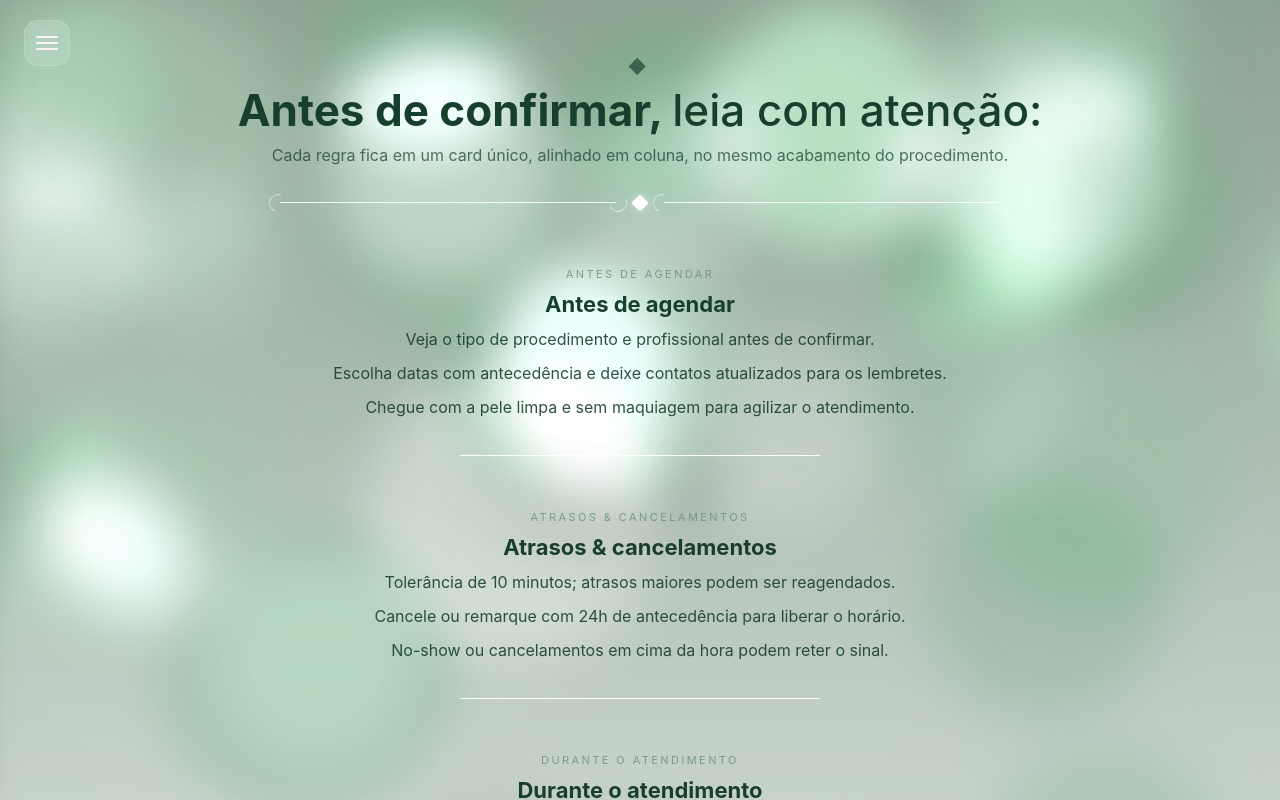
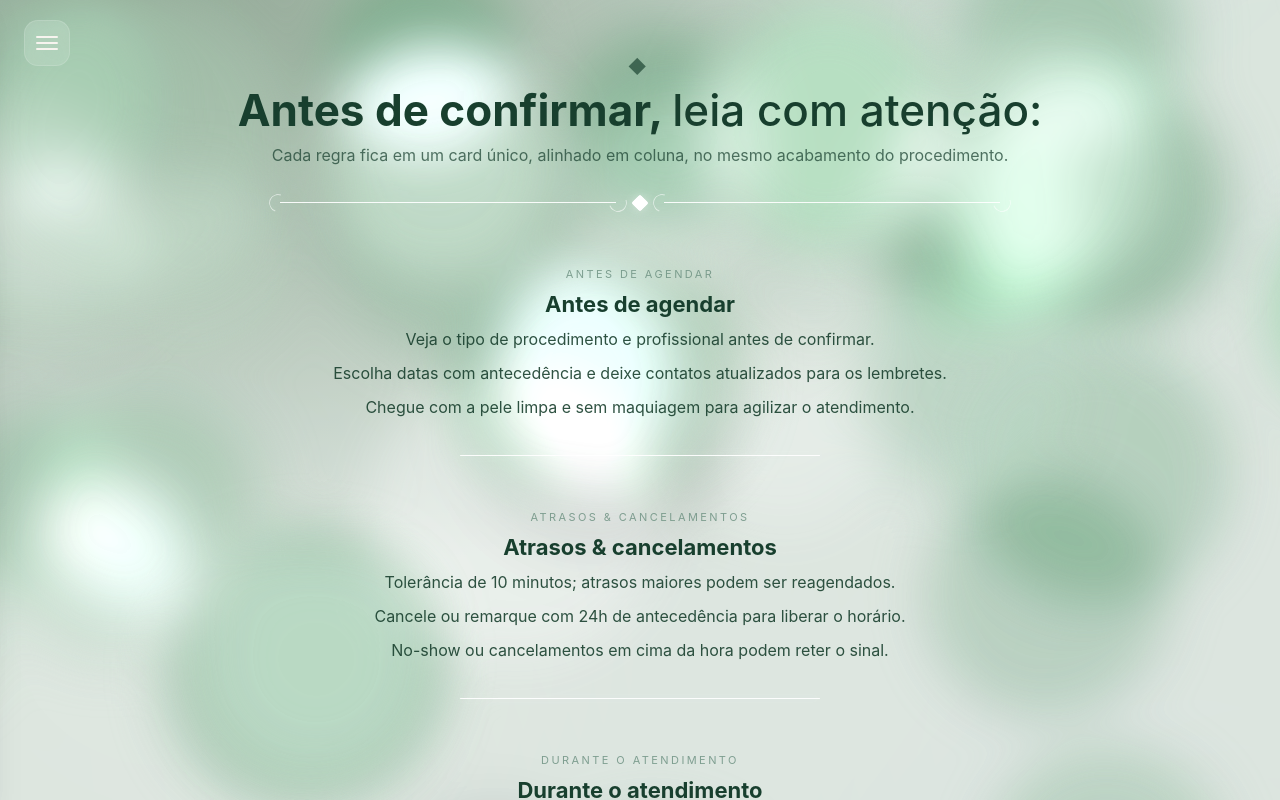
Before and after one commit to leoxavier3914-arch/rbagenda, a Next.js app: page /regras in a window 1280 px wide. Shown: the top 800 px of the page. Built offline with nearby package versions, Linux system fonts and the light colour scheme; no server answers.

Commit message:
Revert "Merge pull request #447 from leoxavier3914-arch/codex/edit-resize-function-for-lavalamp"
This reverts commit c47181915e6480fa038ca3299b76579814414b36, reversing
changes made to d06d441f39657b219f02f2d8a1e1d552ee718c65.

```diff
--- a/src/app/globals.css
+++ b/src/app/globals.css
@@ -202,15 +202,12 @@
     --lava-alpha-max: 0.85;
     color: var(--ink);
     text-rendering: optimizeLegibility;
-    background: linear-gradient(
-      180deg,
+    background: radial-gradient(
+      120% 120% at 10% 0%,
       var(--bg-top) 0%,
-      var(--bg-bottom) 100%
+      var(--bg-bottom) 62%
     );
-  }
-
-  body.client-fullscreen .brand-texture-overlay {
-    display: none;
+    background-attachment: fixed;
   }
 
   * {
--- a/src/components/ClientFullScreenLayout.module.css
+++ b/src/components/ClientFullScreenLayout.module.css
@@ -5,3 +5,7 @@
   display: flex;
   flex-direction: column;
 }
+
+:global(body.client-fullscreen .brand-texture-overlay) {
+  display: none;
+}
--- a/src/components/ClientFullScreenLayout.tsx
+++ b/src/components/ClientFullScreenLayout.tsx
@@ -14,7 +14,6 @@ const BODY_CLASS = "client-fullscreen";
 const DISABLE_PADDING_ROUTES = [
   "/agendamentos",
   "/procedimento",
-  "/meu-perfil",
 ];
 
 export default function ClientFullScreenLayout({
--- a/src/components/ClientMenu.module.css
+++ b/src/components/ClientMenu.module.css
@@ -7,7 +7,6 @@
   position: relative;
   overflow-x: hidden;
   color: inherit;
-  background: transparent;
 }
 
 .hamburger {
@@ -209,37 +208,22 @@
   min-height: 100vh;
   width: 100%;
   box-sizing: border-box;
-  padding: 0 0 56px;
+  padding: 0 24px 56px;
   color: inherit;
-  background: transparent;
-}
-
-.content:not(.contentNoPadding) {
-  background: transparent;
 }
 
 .contentInner {
   margin: 0 auto;
   width: min(100%, 1120px);
-  padding-inline: clamp(16px, 4vw, 32px);
 }
 
 .contentNoPadding {
   padding: 0 !important;
-  background: transparent;
-  width: 100% !important;
-}
-
-.contentNoPadding .contentInner {
-  margin: 0;
-  width: 100% !important;
-  max-width: none !important;
-  padding-inline: 0 !important;
 }
 
 @media (max-width: 600px) {
-  .content:not(.contentNoPadding) .contentInner {
-    padding-inline: clamp(12px, 6vw, 18px);
+  .content {
+    padding-inline: 12px;
   }
 }
 
@@ -254,17 +238,16 @@
   }
 
   .content {
-    padding: 0 0 72px;
+    padding: 0 48px 72px;
   }
 
-  .content:not(.contentNoPadding) .contentInner {
-    padding-inline: clamp(32px, 5vw, 72px);
+  .contentInner {
     width: min(100%, 1180px);
   }
 }
 
 @media (min-width: 1280px) {
-  .content:not(.contentNoPadding) .contentInner {
+  .contentInner {
     width: min(100%, 1240px);
   }
 }
--- a/src/components/LavaLampProvider.tsx
+++ b/src/components/LavaLampProvider.tsx
@@ -154,22 +154,11 @@ export function LavaLampProvider({ children }: LavaLampProviderProps) {
       };
 
       const resize = () => {
-        // mede o contêiner pai (.lamp), não apenas o canvas
-        const parent = canvas.parentElement as HTMLElement | null;
-        const rect = parent
-          ? parent.getBoundingClientRect()
-          : canvas.getBoundingClientRect();
-
-        const displayWidth = rect.width;
-        const displayHeight = rect.height;
-
-        state.width = Math.ceil(displayWidth * devicePixelRatio);
-        state.height = Math.ceil(displayHeight * devicePixelRatio);
-
+        const rect = canvas.getBoundingClientRect();
+        state.width = Math.ceil(rect.width * devicePixelRatio);
+        state.height = Math.ceil(rect.height * devicePixelRatio);
         canvas.width = state.width;
         canvas.height = state.height;
-
-        // força o canvas a ser renderizado numa camada própria (otimização)
         canvas.style.transform = "translateZ(0)";
       };
 
```
